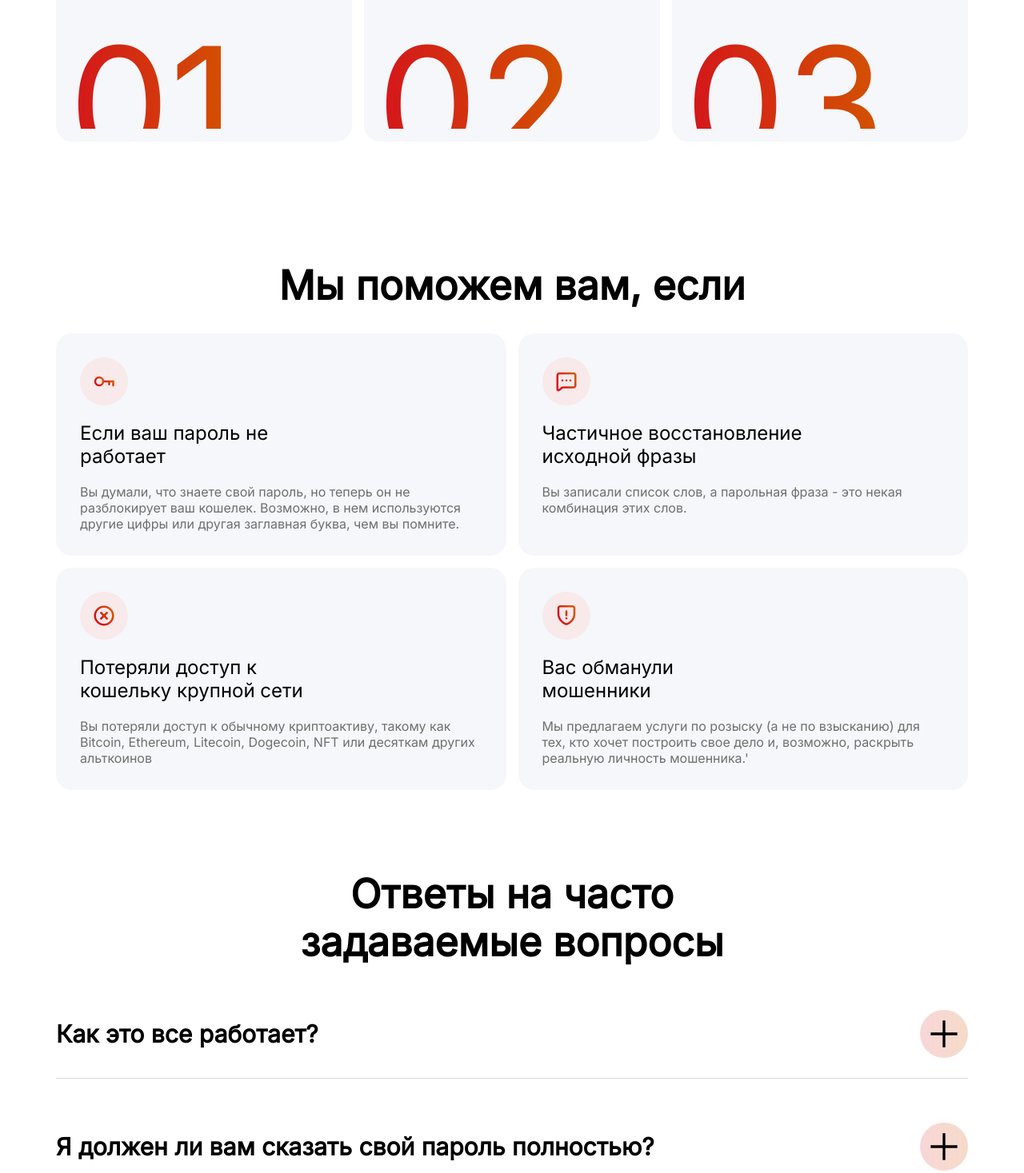
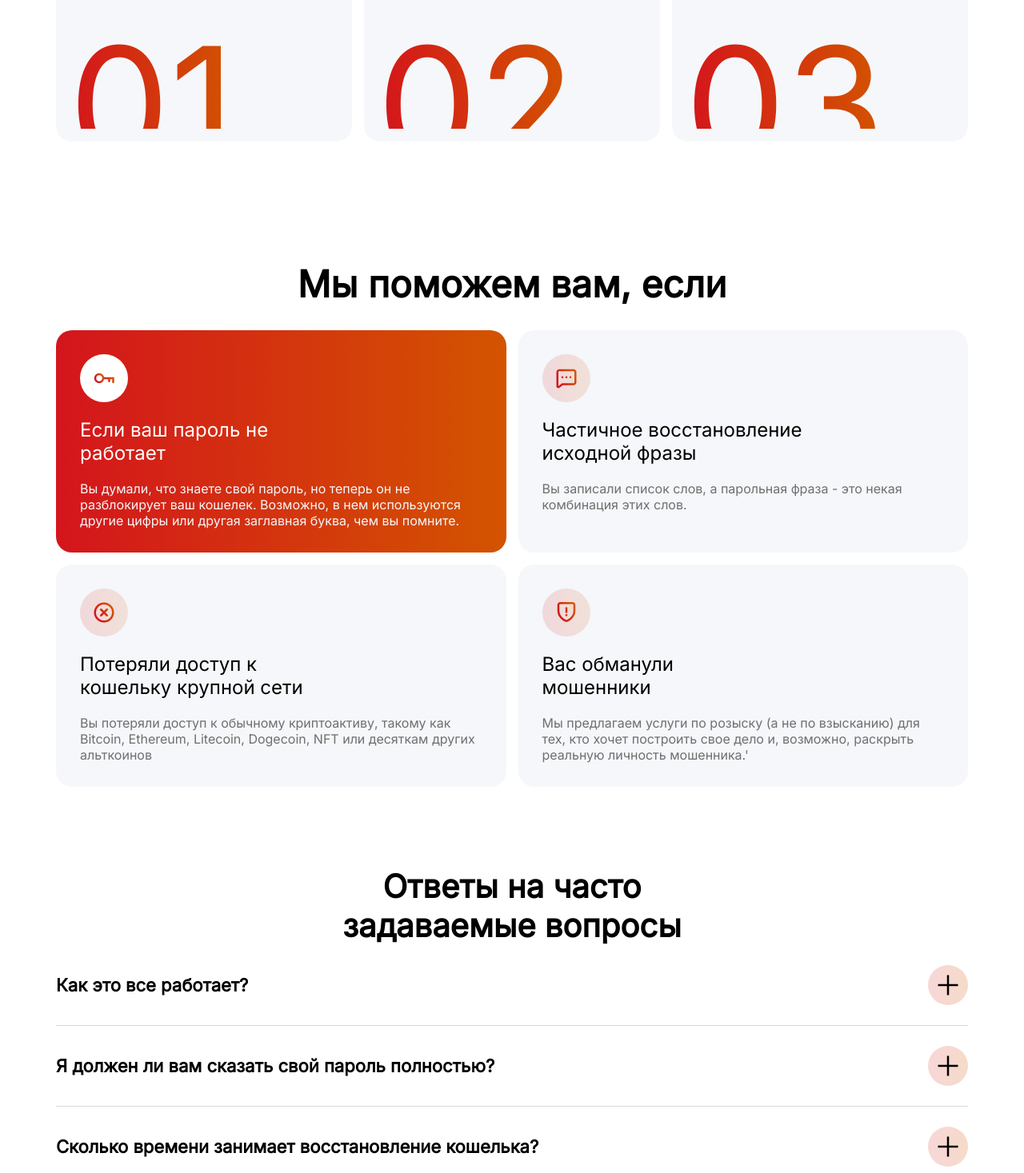
Before and after one commit to MAKVINBEK/Navis-Asset, a React (Vite) app: page / in a window 1280 px wide. Shown: the part 1330-2797 px from the top of the page at 80% size. Built offline with nearby package versions, Linux system fonts and the light colour scheme.

Commit message:
минусы

```diff
--- a/src/component/acardion/Acardion.jsx
+++ b/src/component/acardion/Acardion.jsx
@@ -16,7 +16,7 @@
        <div className={styles.accordion}>
         <div className={styles.title}>
             <p>{title}</p>
-            <button className={styles.click}  onClick={toggleAccordion}><span>{isOpen ?<GrSubtract /> : <GrAdd />}</span></button>
+            <button className={styles.click}  onClick={toggleAccordion}>{isOpen ?<GrSubtract /> : <GrAdd />}</button>
         </div>
 
       <div className={`${styles.content} ${isOpen ? styles.open : styles.closed}`}>
--- a/src/component/acardion/Acardion.module.css
+++ b/src/component/acardion/Acardion.module.css
@@ -1,11 +1,10 @@
 .accordion {
     overflow: hidden;
     border-bottom: 1px solid #d8d8d8;
-    margin-top: 30px;
   }
 
   .title {
-    font-size: 30px;
+    font-size: 22px;
     font-weight: 600;
     padding: 25px 0px;
     width: 100%;
@@ -15,8 +14,8 @@
   }
 
   .click{
-    min-width: 60px;
-    height: 60px;
+    min-width: 50px;
+    height: 50px;
     border-radius: 50%;
     border: none;
     background: linear-gradient(to right, #d4151b2c, #d3540036);
@@ -24,35 +23,22 @@
     display: flex;
     justify-content: center;
     align-items: center;
-  }
-
-  .click span{
-    display: flex;
-    justify-content: center;
-    align-items: center;
-    font-size: 40px;
-    background: linear-gradient(to right, #D4151c, #d35400);
-    -webkit-background-clip: text;
-    -webkit-text-fill-color: transparent;
+    font-size: 30px;
+    color: #D4151c;
     transition:transform 0.3s ease;
-    color:#D4151c;
   }
 
   .content {
     width: 90%;
-    max-height: 0;
-    overflow: auto;
     scrollbar-width: none;
     background-color: #fff;
     transition: .3s;
-    font-size: 20px;
-    font-weight: 400;
+    font-size: 18px;
     line-height: 24px;
     color: #6f6f6f;
   }
 
   .open {
-    max-height: 300px; /* Задайте максимальную высоту для контента */
     padding-bottom: 15px;
     transition: .3s;
   }
@@ -63,7 +49,7 @@
   }
 
   .name{
-    font-size: 50px;
+    font-size: 40px;
     font-weight: 600;
     text-align: center;
     margin-top: 100px;
@@ -79,12 +65,9 @@
     }
 
     .click{
-      min-width: 40px;
-      height: 40px;
-    }
-
-    .click span{
-      font-size: 30px;
+      min-width: 30px;
+      height: 30px;
+      font-size: 20px;
     }
 
     .content{
--- a/src/component/block_services/Services.jsx
+++ b/src/component/block_services/Services.jsx
@@ -11,31 +11,31 @@
             <h2 className={css.My}>Мы поможем вам, если</h2>
             <div className={css.content}>
                 <div className={css.blockServices+" "+css.blockRed}>
-                    <div className={css.bbbb+" "+css.icons}>
+                    <div className={css.bbbb}>
                     <img src={icon1} alt="" />
                     </div>
                     <h3>Если ваш пароль не <br />работает</h3>
                     <p>Вы думали, что знаете свой пароль, но теперь он не разблокирует
                          ваш кошелек. Возможно, в нем используются другие цифры или другая заглавная буква, чем вы помните.</p>
                 </div>
-                <div className={css.blockServices+" "+css.blockRed}>
-                <div className={css.bbbb+" "+css.icons}>
+                <div className={css.blockServices}>
+                <div className={css.icons}>
                     <img src={icon2} alt="" />
                     </div>
                     <h3>Частичное восстановление <br /> исходной фразы</h3>
                     <p>Вы записали список слов, а парольная фраза - это некая комбинация этих слов.</p>
                 </div>
-                <div className={css.blockServices+" "+css.blockRed}>
-                <div className={css.bbbb+" "+css.icons}>
-                    <img src={icon4} alt="" />
+                <div className={css.blockServices}>
+                    <div className={css.icons}>
+                       <img src={icon4} alt="" />
                     </div>
                     <h3>Потеряли доступ к <br /> кошельку крупной сети</h3>
                     <p>Вы потеряли доступ к обычному криптоактиву, такому как Bitcoin,
                         Ethereum, Litecoin, Dogecoin, NFT или десяткам других альткоинов</p>
                 </div>
-                <div className={css.blockServices+" "+css.blockRed}>
-                <div className={css.bbbb+" "+css.icons}>
-                    <img src={icon3} alt="" />
+                <div className={css.blockServices}>
+                <div className={css.icons}>
+                       <img src={icon3} alt="" />
                     </div>
                     <h3>Вас обманули <br />  мошенники</h3>
                     <p>Мы предлагаем услуги по розыску (а не по взысканию) для тех, кто хочет
--- a/src/component/block_services/Services.module.css
+++ b/src/component/block_services/Services.module.css
@@ -12,7 +12,7 @@
     width: 60px;
     height: 60px;
     border-radius: 50%;
-    background:#f8e9ea;
+    background: linear-gradient(to right, #d4151b23, #d3540023);
 }
 
 .blockServices h3{
@@ -30,7 +30,7 @@
 }
 
 .My{
-    font-size: 50px;
+    font-size: 46px;
     font-weight: 600;
     text-align: center;
     margin-top: 100px;
@@ -40,19 +40,14 @@
     padding: 30px;
     background: #f5f7fa;
     border-radius: 20px;
-    transition: .3s;
 }
 
-.blockRed:hover{
+.blockRed{
     color: #ffffff;
     background: linear-gradient(to right, #D4151c, #d35400);
 }
 
-.blockRed:hover>p{
-    color: #f5f7fa;
-}
-
-.blockRed:hover>.bbbb{
+.bbbb{
     background-color: #ffffff;
     display: flex;
     align-items: center;
@@ -62,6 +57,9 @@
     border-radius: 50%;
 }
 
+.blockRed p{
+    color: #f5f7fa;
+}
 
 @media (max-width: 768px){
     .content{
--- a/src/component/header/Header.module.css
+++ b/src/component/header/Header.module.css
@@ -1,25 +1,25 @@
-.parent{
+.parent {
   background-color: #ffffff;
-  border-bottom:1px solid #d8d8d8;
+  border-bottom: 1px solid #d8d8d8;
   width: 100%;
   position: fixed;
   top: 0;
   z-index: 10;
 }
 
-.content{
+.content {
   display: flex;
   justify-content: space-between;
   align-items: center;
-  padding: 15px 0;
+  padding: 10px 0;
 }
 
-.start{
+.start {
   display: flex;
   gap: 15px;
 }
 
-.dropdownButton{
+.dropdownButton {
   width: 120px;
   height: 50px;
   display: flex;
@@ -32,17 +32,17 @@
   font-size: 16px;
 }
 
-.buttonBlack{
+.buttonBlack {
   color: #ffffff;
   background-color: #000;
   transition: .3s;
 }
 
-.buttonBlack:active{
+.buttonBlack:active {
   transform: scale(0.9);
 }
 
-.dropdownMenu{
+.dropdownMenu {
   list-style: none;
   position: absolute;
   background-color: #f5f7fa;
@@ -54,7 +54,7 @@
   padding: 5px 0;
 }
 
-.dropdownMenu li{
+.dropdownMenu li {
   display: flex;
   align-items: center;
   gap: 10px;
@@ -100,21 +100,21 @@
   transition: 0.3s ease;
 }
 
-.burgerMenu{
+.burgerMenu {
   display: none;
 }
 
-.langs{
+.langs {
   display: none;
 }
 
 @media (max-width: 768px) {
 
-  .logotip{
+  .logotip {
     margin-left: 20px;
   }
 
-  .content{
+  .content {
     display: grid;
     grid-template-columns: 0fr 1fr 0fr;
   }
@@ -135,22 +135,22 @@
     transition: left 1s ease;
   }
 
-  .hedr{
+  .hedr {
     display: flex;
     justify-content: space-between;
     padding: 10px 0;
     padding-right: 30px;
   }
 
-  .select{
+  .select {
     display: none;
   }
 
-  .line{
+  .line {
     display: none;
   }
 
-  .langs{
+  .langs {
     display: block;
   }
 
@@ -158,12 +158,13 @@
     font-size: 18px;
     font-weight: 500;
   }
-  .burgerMenu{
+
+  .burgerMenu {
     display: block;
 
   }
 
-.burger_menu{
+  .burger_menu {
     color: #9a9a9a;
   }
 
@@ -172,16 +173,10 @@
   }
 }
 
+@media (max-width: 480px) {
+  .content {}
 
-
-@media (max-width: 480px) {
-  .content {
-
-  }
-
-  .menu {
-
-  }
+  .menu {}
 
   .menu_item {
     font-size: 14px;
--- a/src/component/news/News.css
+++ b/src/component/news/News.css
@@ -51,12 +51,6 @@
 }
 
 
-
-.clickcap{
-min-width: 50px;
-height: 50px;
-}
-
 .flex{
     display: flex;
     justify-content: space-between;
@@ -82,36 +76,6 @@
 
 }
 
-.frame a{
-    text-decoration: none;
-    color: black;
-}
-
-.buttonLong{
-    display: flex;
-    justify-content: center;
-    margin-top: 50px;
-}
-
-.long{
-    padding: 10px 20px;
-    font-size: 16px;
-    font-weight: 600;
-    border-radius: 8px;
-    background-color: #ffffff;
-    border: 1px solid black;
-    transition: .3s;
-}
-
-.long img{
-    margin-left: 5px;
-    margin-bottom: -3px;
-}
-
-.long:hover{
-    transform:scale(.9);
-}
-
 .popit{
     display: flex;
     flex-direction: column;
@@ -127,7 +91,7 @@
     justify-content: center;
     align-items: center;
     color: black;
-    font-size: 30px;
+    font-size: 20px;
     margin-bottom: 50px;
 }
 
```
Also changed, not shown: src/assets/streluat.png (renamed from src/assets/streluat.jpeg). Lines whose indentation alone changed are shown as unchanged.
